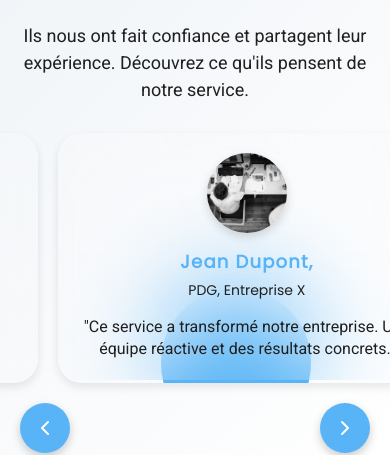
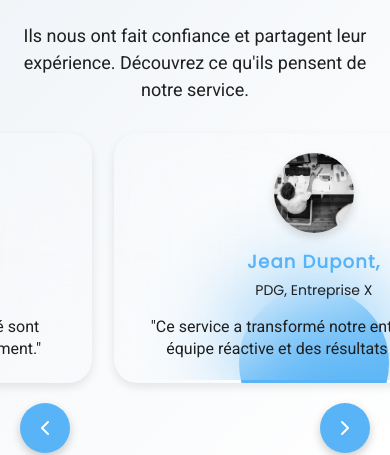
Before and after one commit to Romeofresnel/Gic-bonus-web, a React (Vite) app: page / in a window 390 px wide. Shown: the part 3260-3715 px from the top of the page. Built offline with nearby package versions, Linux system fonts and the light colour scheme.

Commit message:
Update temoignage.scss

```diff
--- a/src/scss/temoignage.scss
+++ b/src/scss/temoignage.scss
@@ -225,7 +225,7 @@
             height: auto !important;
             min-height: 250px !important;
             margin: 0 auto !important;
-            margin-left: -28px !important; // CORRECTION PRINCIPALE
+            margin-left: -20px !important; // CORRECTION PRINCIPALE
             position: relative !important;
             display: block !important;
 
```
